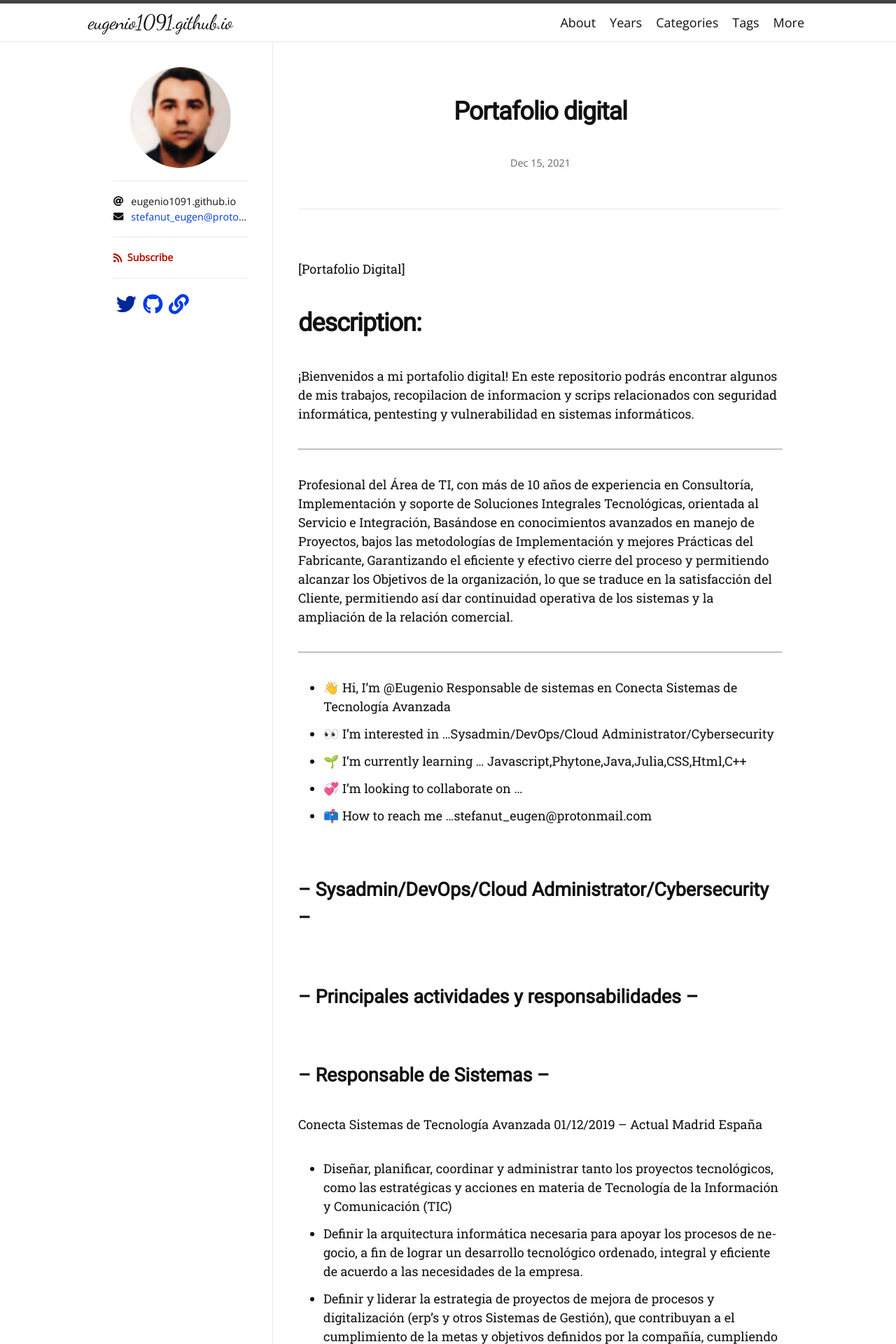
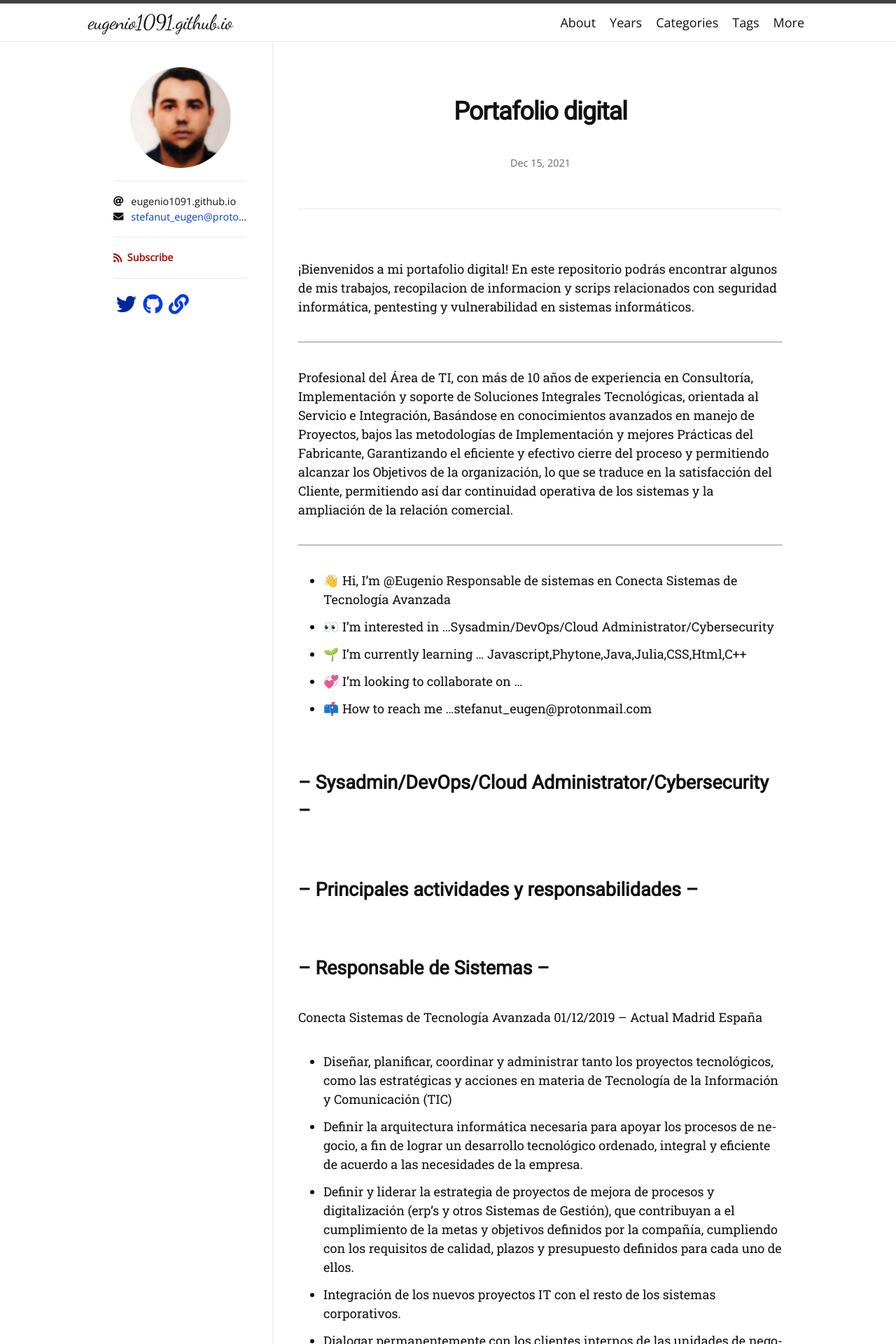
Before and after one commit to Eugenio1091/eugenio1091.github.io, a Jekyll site: the page built from _posts/2021-12-15-Portafolio Digital.md, in a window 1280 px wide. Shown: the top 1920 px of the page at 70% size. Built offline with Jekyll 4.4.1, drawn with Linux system fonts in a browser that asks for light colours; nearby versions of some CDN libraries; some web fonts are replaced; some of the changed text lies outside the part shown.

Commit message:
Update 2021-12-15-Portafolio Digital.md

```diff
--- a/_posts/2021-12-15-Portafolio Digital.md
+++ b/_posts/2021-12-15-Portafolio Digital.md
@@ -1,8 +1,8 @@
 ---
 layout: post
 ---
- [Portafolio Digital]
-# description:
+
+
 
 ¡Bienvenidos a mi portafolio digital! En este repositorio podrás encontrar algunos de mis trabajos, recopilacion de informacion y scrips relacionados con seguridad informática, pentesting y vulnerabilidad en sistemas informáticos.
 
```
